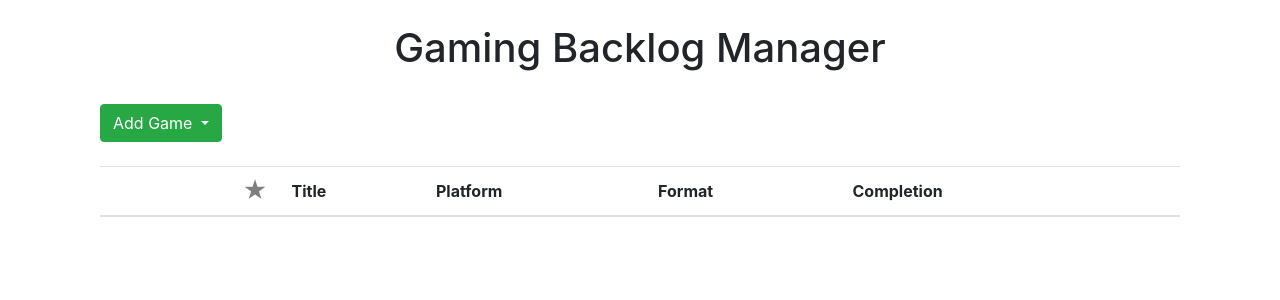
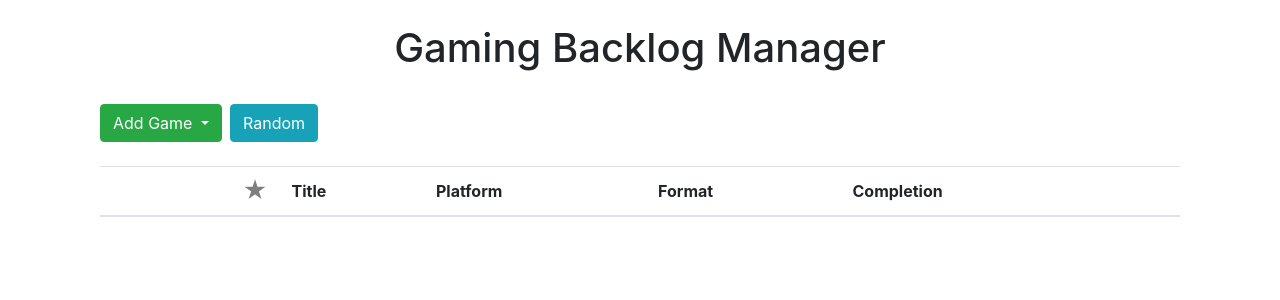
Before and after one commit to bsker1/flask_gbm, a Flask app: page /gaming-backlog-manager in a window 1280 px wide. Shown: the part 56-356 px from the top of the page. Run offline with Flask 3, Linux system fonts and the light colour scheme; the visitor is signed in with stand-in values (Sample User, id 1); data that the repository does not hold is empty; some libraries are stand-ins or nearby versions.

Commit message:
added random button based on list of games on screen, distribution seems to be a bit finicky

```diff
--- a/website/static/index.js
+++ b/website/static/index.js
@@ -33,3 +33,14 @@ function toggleBacklogList(isListed) {
     window.location.href = "/gaming-backlog-manager";
   });
 }
+
+function getRandomGame() {
+  rows = document.getElementById("gamesTable").rows;
+  randomIndex = Math.floor(Math.random() * rows.length);
+  fetch("/get-random-game", {
+    method: "POST",
+    body: JSON.stringify({ randomIndex: randomIndex}),
+  }).then((_res) => {
+    window.location.href = "/gaming-backlog-manager";
+  });
+}
--- a/website/templates/gaming_backlog_manager.html
+++ b/website/templates/gaming_backlog_manager.html
@@ -6,7 +6,8 @@
   <h1 align="center">Gaming Backlog Manager</h1>
   <br />
 
-  <div class="dropdown">
+  <div class="btn-toolbar" role="toolbar">
+    <div class="dropdown mr-2">
       <button
         class="btn btn-success dropdown-toggle"
         type="button"
@@ -72,10 +73,18 @@
         </div>
       </div>
     </div>
+    <button
+      class="btn btn-info text-right"
+      type="button"
+      onclick="getRandomGame()"
+    >
+      Random
+    </button>
+  </div>
   <br />
 
   <div class="container">
-    <table class="table table-hover">
+    <table class="table table-hover" id="gamesTable">
       <thead>
         <tr>
           <th scope="col"></th>
--- a/website/views.py
+++ b/website/views.py
@@ -91,6 +91,12 @@ def toggle_backlog_list():
 
     return jsonify({})
 
+@views.route('/get-random-game', methods=['POST'])
+def get_random_game():
+    randomIndex = json.loads(request.data)['randomIndex']
+    flash(f'Your game is {current_user.games[randomIndex].title}!', category='success')
+
+    return jsonify({})
 
 @views.route('/add-game', methods=['POST'])
 def add_game():
```
Lines whose indentation alone changed are shown as unchanged.
